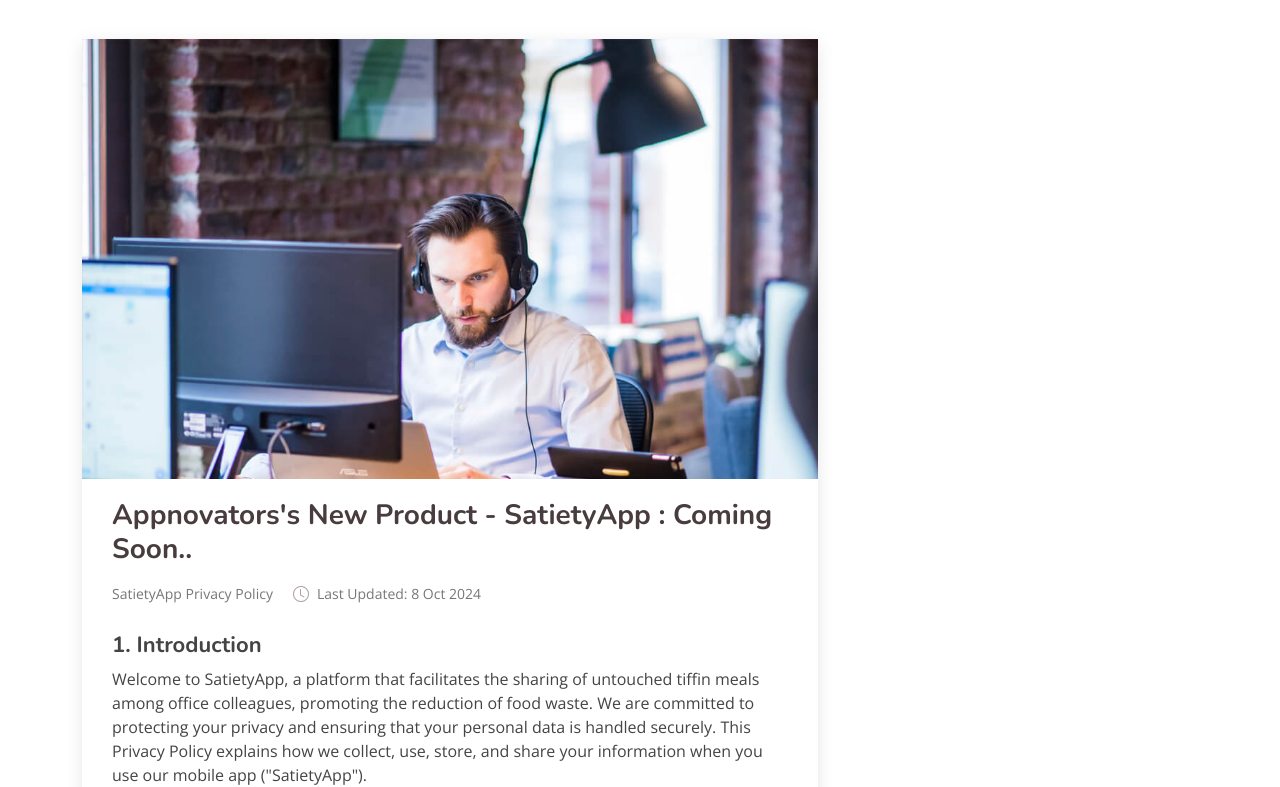
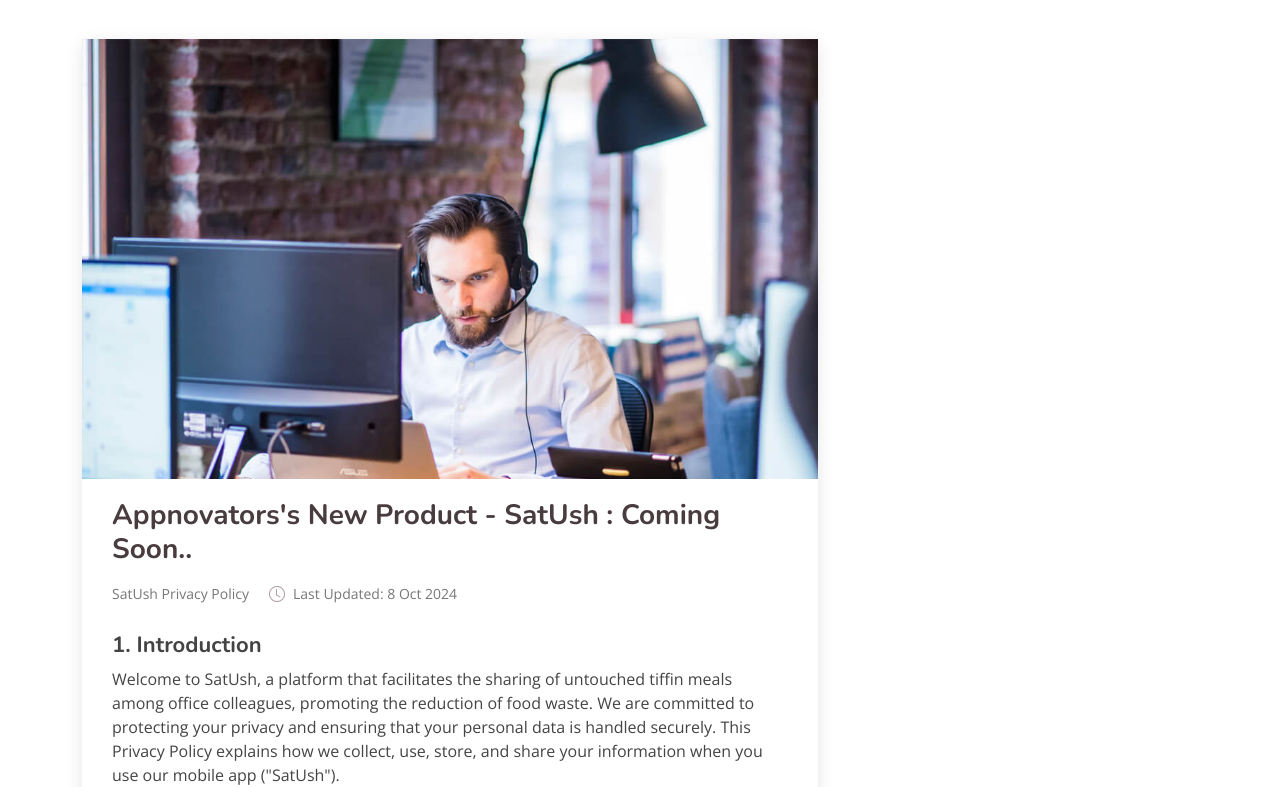
Before and after one commit to Priya-Mohod/Appnovators-Website, a plain HTML site: page privacy-policies.html in a window 1280 px wide. Shown: the part 168-955 px from the top of the page. Drawn offline with nearby package versions, Linux system fonts and the light colour scheme.

Commit message:
renamed to satush

```diff
--- a/privacy-policies.html
+++ b/privacy-policies.html
@@ -110,14 +110,14 @@
               </div>
 
               <h2 class="entry-title">
-                <a href="index.html">Appnovators's New Product - SatietyApp : Coming Soon..</a>
+                <a href="index.html">Appnovators's New Product - SatUsh : Coming Soon..</a>
               </h2>
 
               <div class="entry-meta">
                 <ul>
                   <li class="d-flex align-items-center">
                     <!-- <i class="bi bi-person"></i>  -->
-                    <a href="privacy-policies.html">SatietyApp Privacy Policy
+                    <a href="privacy-policies.html">SatUsh Privacy Policy
                   </a></li>
                   <li class="d-flex align-items-center"><i class="bi bi-clock"></i> <a href="privacy-policies.html"><time datetime="2020-01-01">Last Updated: 8 Oct 2024</time></a></li>
                   <!-- <li class="d-flex align-items-center"><i class="bi bi-chat-dots"></i> <a href="blog-single.html">12 Comments</a></li> -->
@@ -127,9 +127,9 @@
               <div class="entry-content">
                 <h3>1. Introduction</h3>
                 <p>
-                  Welcome to SatietyApp, a platform that facilitates the sharing of untouched tiffin meals among office colleagues, promoting the reduction of food waste.
+                  Welcome to SatUsh, a platform that facilitates the sharing of untouched tiffin meals among office colleagues, promoting the reduction of food waste.
                   We are committed to protecting your privacy and ensuring that your personal data is handled securely.
-                  This Privacy Policy explains how we collect, use, store, and share your information when you use our mobile app ("SatietyApp").
+                  This Privacy Policy explains how we collect, use, store, and share your information when you use our mobile app ("SatUsh").
                 </p>
 
                 <h3>2. Data Collection</h3><br>
```
